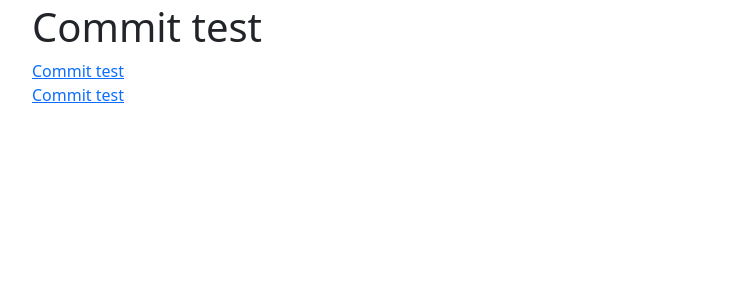
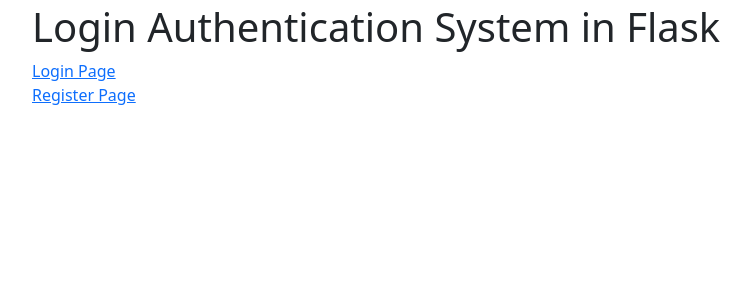
Before and after one commit to kalininds/my_repo, a Flask app: page / in a window 1280 px wide. Shown: the part 13-316 px from the top of the page, without its empty margins (50-799 px from the left). Run offline with Flask 3, Linux system fonts and the light colour scheme.

Commit message:
Revert "1"
This reverts commit 390d67f2567ac3861cc4acc0f6cf78bd55e7accd.

```diff
--- a/templates/index.html
+++ b/templates/index.html
@@ -1,7 +1,7 @@
 {% extends "base.html" %}
 {% block title %}Home Page{% endblock %}
 {% block content %}
-    <h1>Commit test</h1>
-    <a href="{{ url_for('auth.login') }}">Commit test</a><br>
-    <a href="{{ url_for('auth.register') }}">Commit test</a><br>
+    <h1>Login Authentication System in Flask</h1>
+    <a href="{{ url_for('auth.login') }}">Login Page</a><br>
+    <a href="{{ url_for('auth.register') }}">Register Page</a><br>
 {% endblock %}
```
